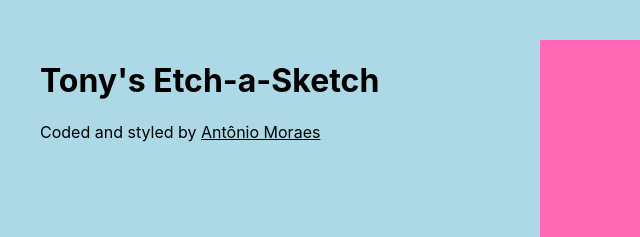
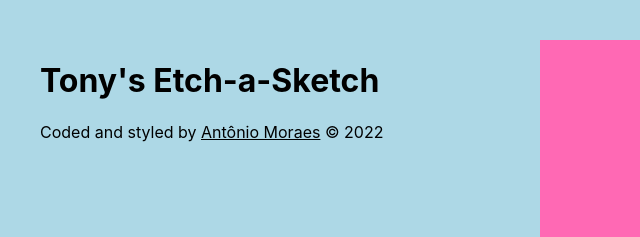
Before and after one commit to 28r/odin-etch, a plain HTML site: page index.html in a window 1280 px wide. Shown: the top 237 px of the page, 0-640 px from the left. Drawn offline with Linux system fonts and the light colour scheme.

Commit message:
Added year

```diff
--- a/index.html
+++ b/index.html
@@ -12,7 +12,7 @@
     <div id="everything">
         <div id="info">
             <h1>Tony's Etch-a-Sketch</h1>
-            <p>Coded and styled by <a href="https://github.com/28r" target="_blank" rel="noopener noreferrer">Antônio Moraes</a></p>
+            <p>Coded and styled by <a href="https://github.com/28r" target="_blank" rel="noopener noreferrer">Antônio Moraes</a> &copy; 2022</p>
         </div>
         <div id="game">
             <div id="grid"></div>
```
